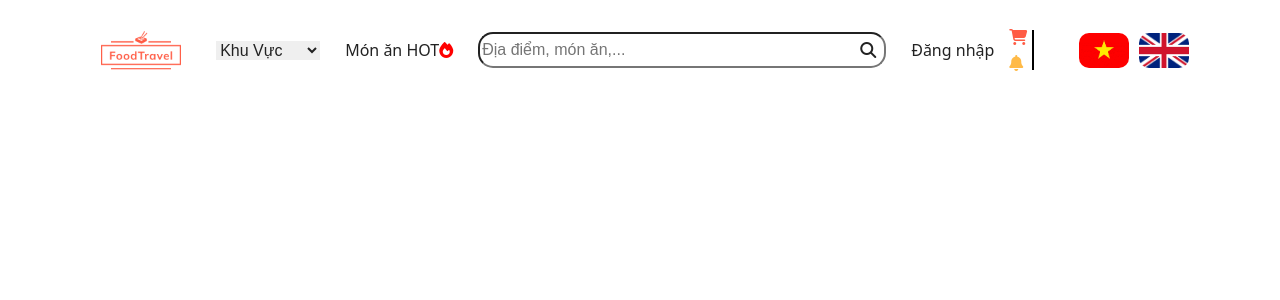
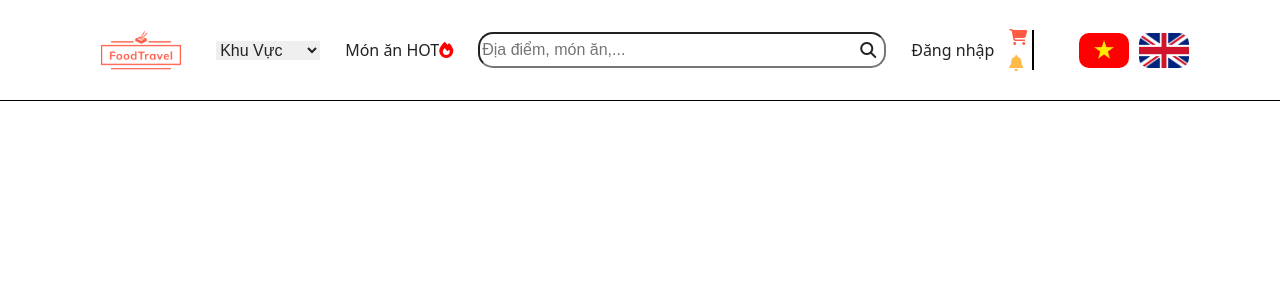
Before and after one commit to thanhtrung1602/foodTravel, a PHP site: page / in a window 1280 px wide. Shown: the top 300 px of the page. Run offline with PHP 8.4, Linux system fonts and the light colour scheme.

Commit message:
update code

```diff
--- a/assets/style.css
+++ b/assets/style.css
@@ -83,3 +83,8 @@ html {
     margin-left: 10px;
     border-radius: 10px;
 }
+.header-hr {
+    background-color: black;
+    width: 100%;
+    height: 1px;
+}
--- a/index.html
+++ b/index.html
@@ -55,7 +55,9 @@
                     <img src="img/logo/quoc-kyVN.png" alt="">
                     <img src="img/logo/quoc-ki-vuong-quoc-anh.jpg" alt="">
                 </div>
+
             </div>
+            <div class="header-hr"></div>
         </header>
         <!-- Trung, Huy -->
         <div class="banner">
```
